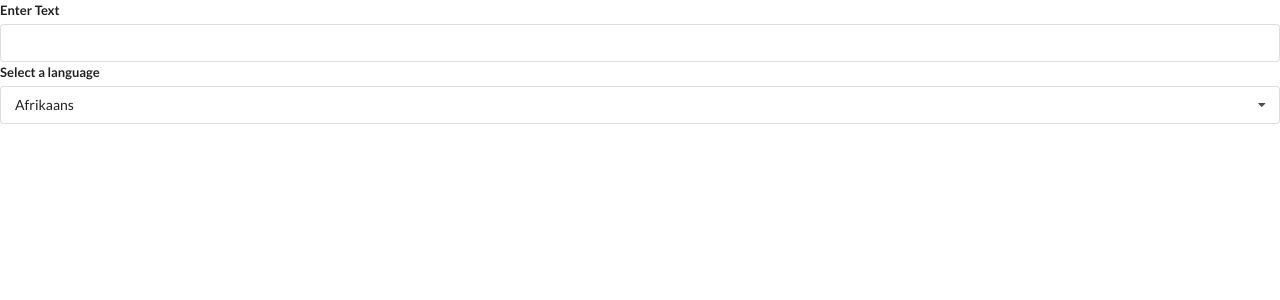
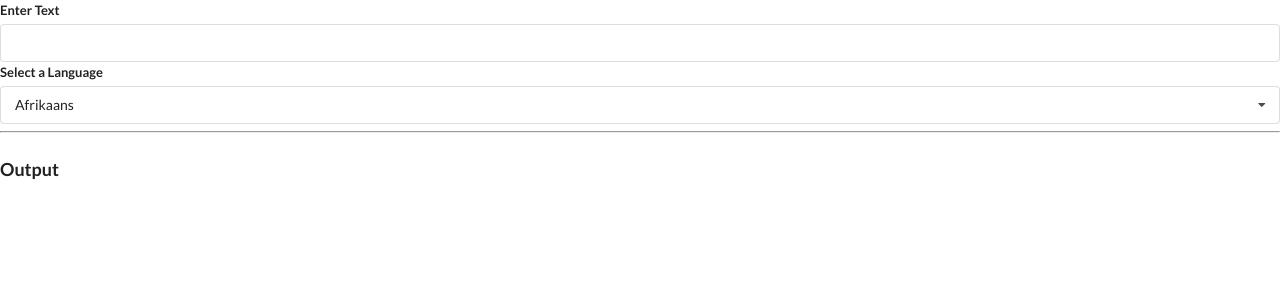
Before and after one commit to ThermoDev/Widgets, a React (Create React App) app: page / in a window 1280 px wide. Shown: the top 300 px of the page. Built offline with nearby package versions, Linux system fonts and the light colour scheme.

Commit message:
Building Convert Component
- Created Convert.js, with test
- Added Convert to Translate. Component

```diff
--- /dev/null
+++ b/src/components/Convert.js
@@ -0,0 +1,11 @@
+import React, { useEffect } from 'react';
+
+const Convert = ({ language, text }) => {
+  useEffect(() => {
+    console.log('New language or text')
+  }, [language, text])
+
+  return <div></div>;
+};
+
+export default Convert;
--- a/src/components/Translate.js
+++ b/src/components/Translate.js
@@ -1,6 +1,9 @@
 import React from 'react';
 import { useState } from 'react/cjs/react.development';
 import Dropdown from './Dropdown';
+import Convert from './Convert';
+
+// API KEY: AIzaSyCHUCmpR7cT_yDFHC98CZJy2LTms-IwDlM
 
 const options = [
   {
@@ -23,18 +26,21 @@
 
   return (
     <div>
-      <div className='ui form'>
-        <div className='field'>
+      <div className="ui form">
+        <div className="field">
           <label>Enter Text</label>
-        <input value={text} onChange={(e) => setText(e.target.value)} />
+          <input value={text} onChange={(e) => setText(e.target.value)} />
         </div>
       </div>
       <Dropdown
         selected={language}
         onSelectedChange={setLanguage}
         options={options}
-        label="Select a language"
+        label="Select a Language"
       />
+      <hr />
+      <h3 className="ui header">Output</h3>
+      <Convert language={language} text={text} />
     </div>
   );
 };
```
